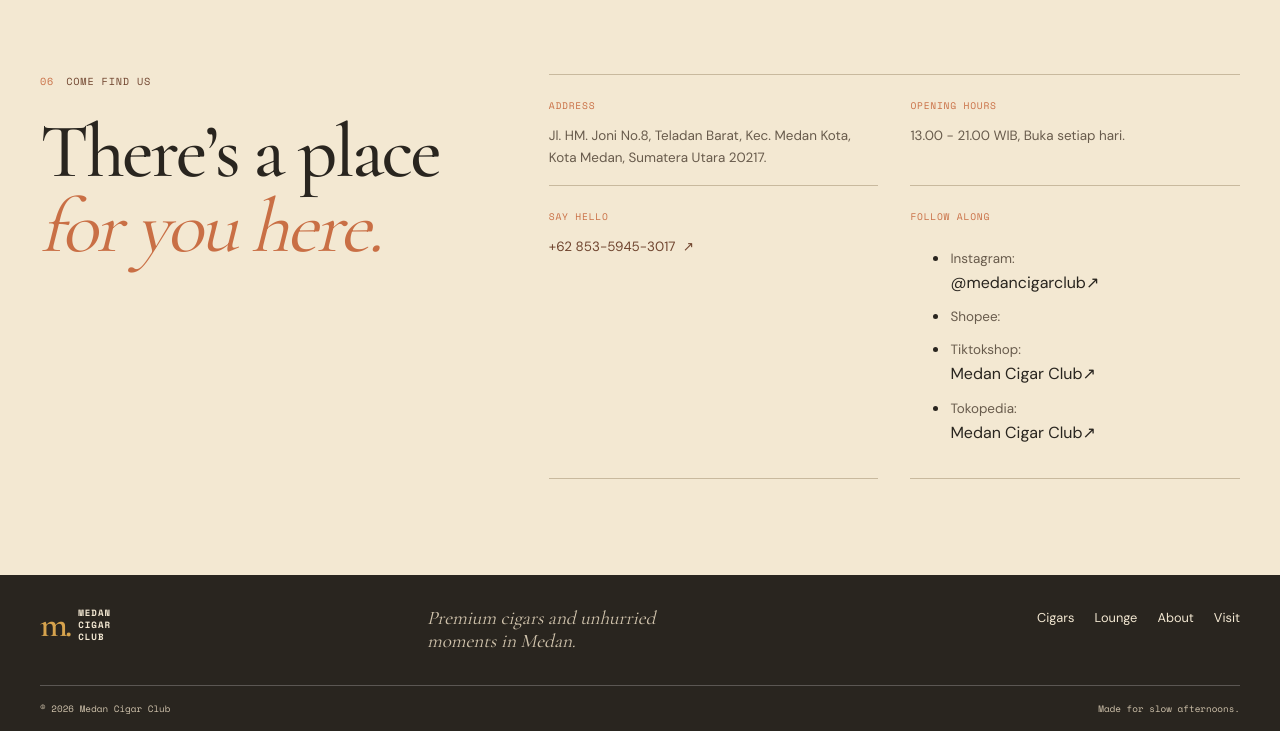
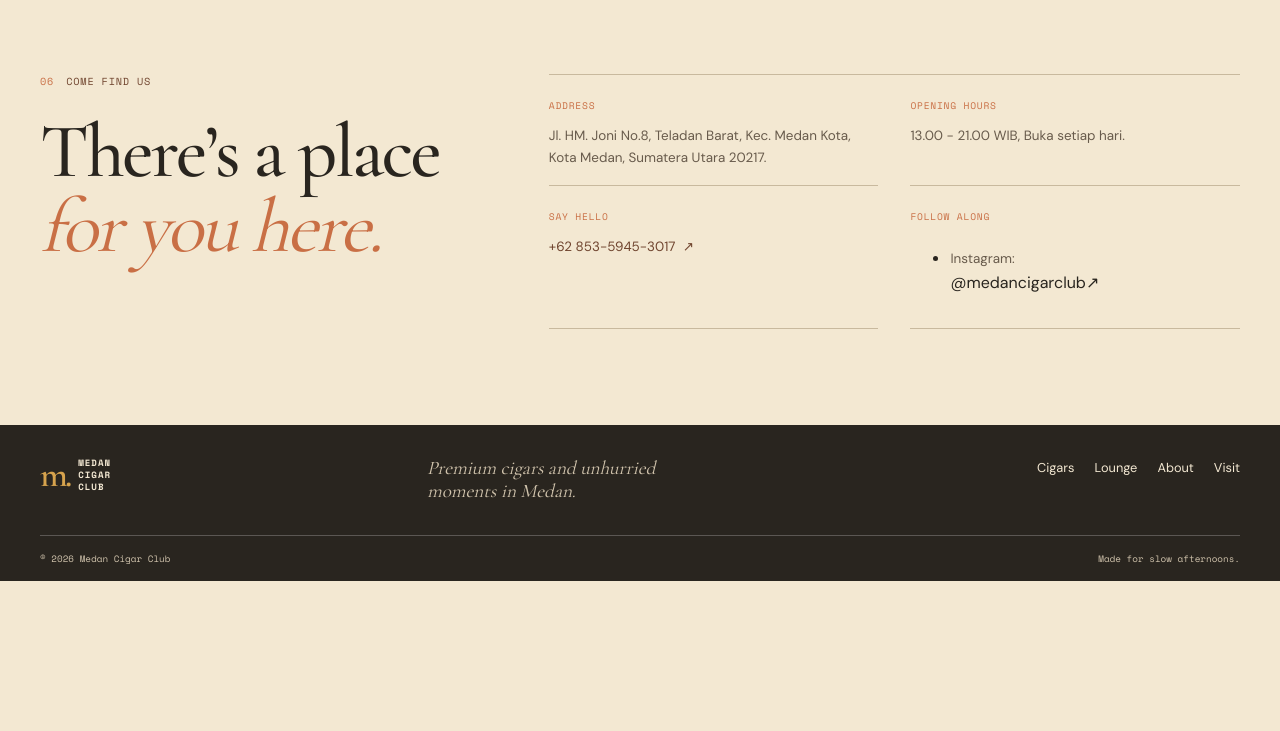
Before and after one commit to WhiteSnacc/medan-cigar-club, a plain HTML site: page index.html in a window 1280 px wide. Shown: the part 4540-5271 px from the top of the page. After the commit the page ends 5121 px from the top, so only its background shows below. Drawn offline with nearby package versions, Linux system fonts and the light colour scheme.

Commit message:
mengkoreksi bagian medsos

```diff
--- a/index.html
+++ b/index.html
@@ -184,17 +184,6 @@
                             <p>Instagram: </p>
                             <a href="https://www.instagram.com/galeriantikmedan/" target="_blank" rel="noopener noreferrer">@medancigarclub<span aria-hidden="true">↗</span></a>
                         </li>
-                        <li>
-                            <p>Shopee: </p>
-                        </li>
-                        <li>
-                            <p>Tiktokshop: </p>
-                            <a href="https://vt.tiktok.com/ZSpvRsk2w/?page=Mall" target="_blank" rel="noopener noreferrer">Medan Cigar Club<span aria-hidden="true">↗</span></a>
-                        </li>
-                        <li>
-                            <p>Tokopedia: </p>
-                            <a href="https://tk.tokopedia.com/ZSpvRoSsj/" target="_blank" rel="noopener noreferrer">Medan Cigar Club<span aria-hidden="true">↗</span></a>
-                        </li>
                     </ul>
                 </div>
             </div>
```
